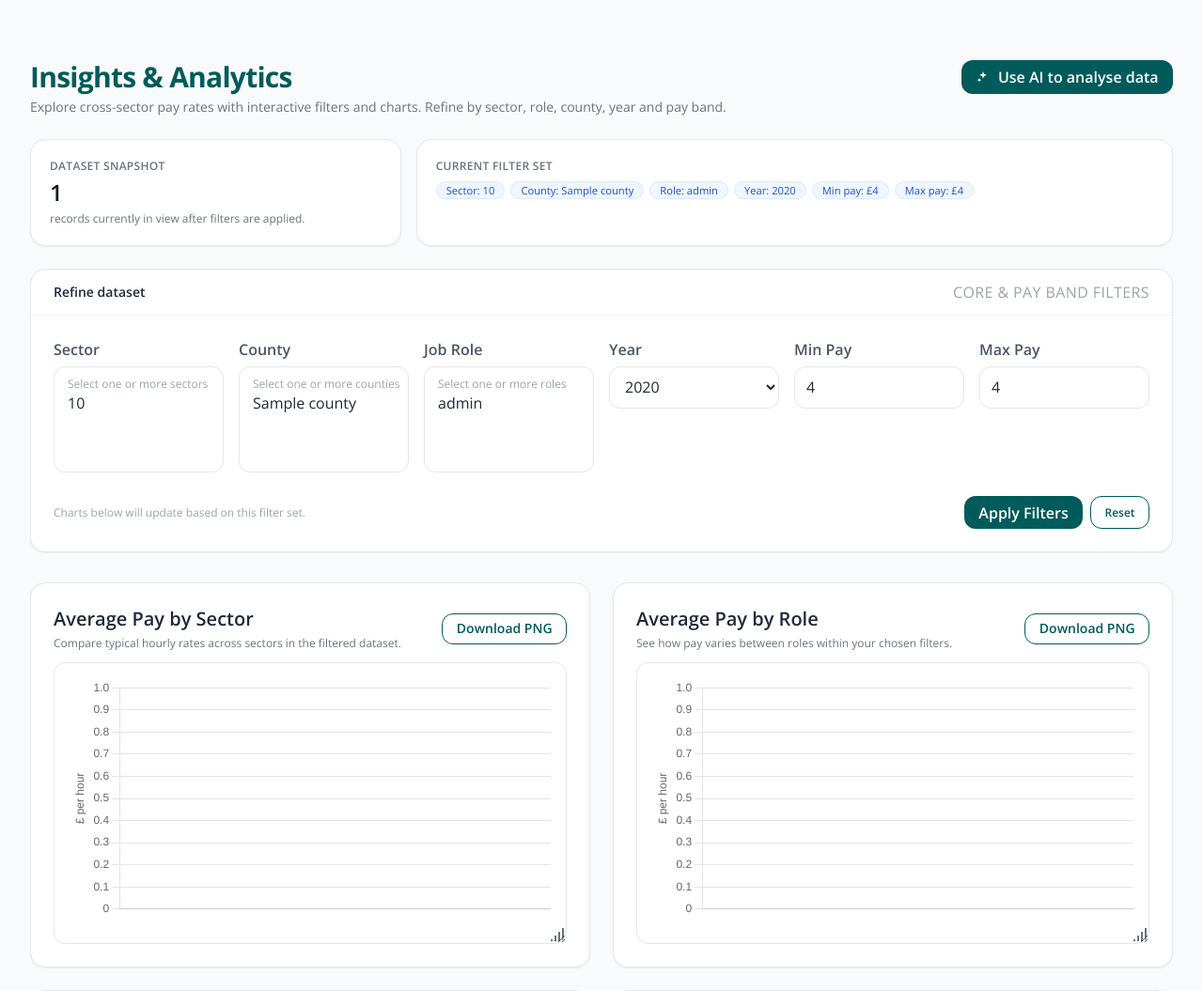
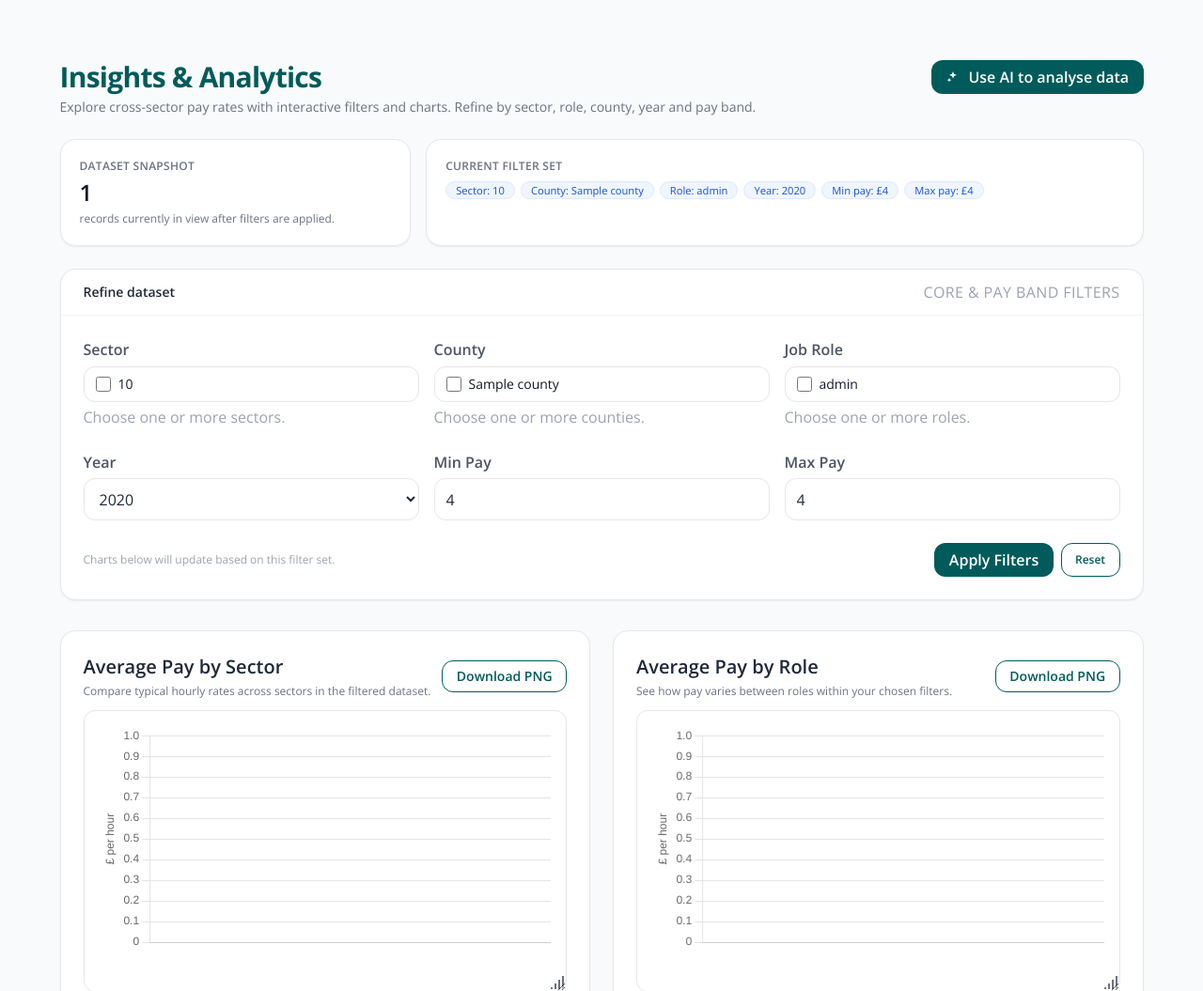
Before and after one commit to Dolman17/PayScope, a Python web app: template app/templates/insights.html in a window 1280 px wide. Shown: the part 73-1128 px from the top of the page at 94% size. Run offline with Jinja, Linux system fonts and the light colour scheme; the template is opened without the code that fills it: most values are stand-ins (such as "Sample title", 1, 10 or a date in 2020).

Commit message:
Replace multi-select with checkbox filters in insights

```diff
--- a/app/templates/insights.html
+++ b/app/templates/insights.html
@@ -100,49 +100,69 @@
       </span>
     </div>
 
-    <form method="get" class="p-5 sm:p-6 grid grid-cols-1 sm:grid-cols-2 lg:grid-cols-6 gap-4">
-      <!-- Sector (multi-select) -->
-      <div>
-        <label class="label" for="sector">Sector</label>
-        <select id="sector" name="sector" class="input" multiple>
-          <option value="" disabled class="text-gray-400 text-xs">Select one or more sectors</option>
+    <form method="get" class="p-5 sm:p-6 grid grid-cols-1 lg:grid-cols-6 gap-4">
+      <!-- Sector checkboxes -->
+      <div class="lg:col-span-2">
+        <label class="label mb-1 block" for="sector">Sector</label>
+        <div class="rounded-xl border border-gray-200 bg-white max-h-44 overflow-y-auto px-3 py-2 space-y-1">
           {% for s in options.sectors %}
-            <option value="{{ s }}"
-                    {% if s in (filters.sector or []) %}selected{% endif %}>
-              {{ s }}
-            </option>
+            <label class="flex items-center gap-2 text-xs sm:text-sm cursor-pointer">
+              <input type="checkbox"
+                     name="sector"
+                     value="{{ s }}"
+                     class="h-4 w-4 rounded border-gray-300"
+                     {% if s in (filters.sector or []) %}checked{% endif %}>
+              <span class="truncate">{{ s }}</span>
+            </label>
           {% endfor %}
-        </select>
+        </div>
+        <p class="mt-1 text-[11px] text-gray-400">
+          Choose one or more sectors.
+        </p>
       </div>
 
-      <!-- County (multi-select) -->
-      <div>
-        <label class="label" for="county">County</label>
-        <select id="county" name="county" class="input" multiple>
-          <option value="" disabled class="text-gray-400 text-xs">Select one or more counties</option>
+      <!-- County checkboxes -->
+      <div class="lg:col-span-2">
+        <label class="label mb-1 block" for="county">County</label>
+        <div class="rounded-xl border border-gray-200 bg-white max-h-44 overflow-y-auto px-3 py-2 space-y-1">
           {% for c in options.counties %}
-            <option value="{{ c }}"
-                    {% if c in (filters.county or []) %}selected{% endif %}>
-              {{ c }}
-            </option>
+            <label class="flex items-center gap-2 text-xs sm:text-sm cursor-pointer">
+              <input type="checkbox"
+                     name="county"
+                     value="{{ c }}"
+                     class="h-4 w-4 rounded border-gray-300"
+                     {% if c in (filters.county or []) %}checked{% endif %}>
+              <span class="truncate">{{ c }}</span>
+            </label>
           {% endfor %}
-        </select>
+        </div>
+        <p class="mt-1 text-[11px] text-gray-400">
+          Choose one or more counties.
+        </p>
       </div>
 
-      <!-- Job Role (multi-select) -->
-      <div>
-        <label class="label" for="job_role">Job Role</label>
-        <select id="job_role" name="job_role" class="input" multiple>
-          <option value="" disabled class="text-gray-400 text-xs">Select one or more roles</option>
+      <!-- Job Role checkboxes -->
+      <div class="lg:col-span-2">
+        <label class="label mb-1 block" for="job_role">Job Role</label>
+        <div class="rounded-xl border border-gray-200 bg-white max-h-44 overflow-y-auto px-3 py-2 space-y-1">
           {% for r in options.roles %}
-            <option value="{{ r }}"
-                    {% if r in (filters.job_role or []) %}selected{% endif %}>
-              {{ r }}
-            </option>
+            <label class="flex items-center gap-2 text-xs sm:text-sm cursor-pointer">
+              <input type="checkbox"
+                     name="job_role"
+                     value="{{ r }}"
+                     class="h-4 w-4 rounded border-gray-300"
+                     {% if r in (filters.job_role or []) %}checked{% endif %}>
+              <span class="truncate">{{ r }}</span>
+            </label>
           {% endfor %}
-        </select>
+        </div>
+        <p class="mt-1 text-[11px] text-gray-400">
+          Choose one or more roles.
+        </p>
       </div>
 
+      <!-- Year / Min / Max pay row -->
+      <div class="lg:col-span-6 grid grid-cols-1 sm:grid-cols-3 gap-4 pt-2">
         <!-- Year (single) -->
         <div>
           <label class="label" for="year">Year</label>
@@ -154,7 +174,7 @@
           </select>
         </div>
 
-      <!-- Min / Max pay -->
+        <!-- Min pay -->
         <div>
           <label class="label" for="rate_min">Min Pay</label>
           <input id="rate_min"
@@ -166,6 +186,7 @@
                  placeholder="e.g. 12.00">
         </div>
 
+        <!-- Max pay -->
         <div>
           <label class="label" for="rate_max">Max Pay</label>
           <input id="rate_max"
@@ -176,8 +197,9 @@
                  class="input"
                  placeholder="e.g. 18.50">
         </div>
+      </div>
 
-      <div class="sm:col-span-2 lg:col-span-6 flex flex-wrap items-center justify-between gap-3 pt-2">
+      <div class="lg:col-span-6 flex flex-wrap items-center justify-between gap-3 pt-2">
         <div class="text-xs text-gray-400">
           Charts below will update based on this filter set.
         </div>
```
Lines whose indentation alone changed are shown as unchanged.
